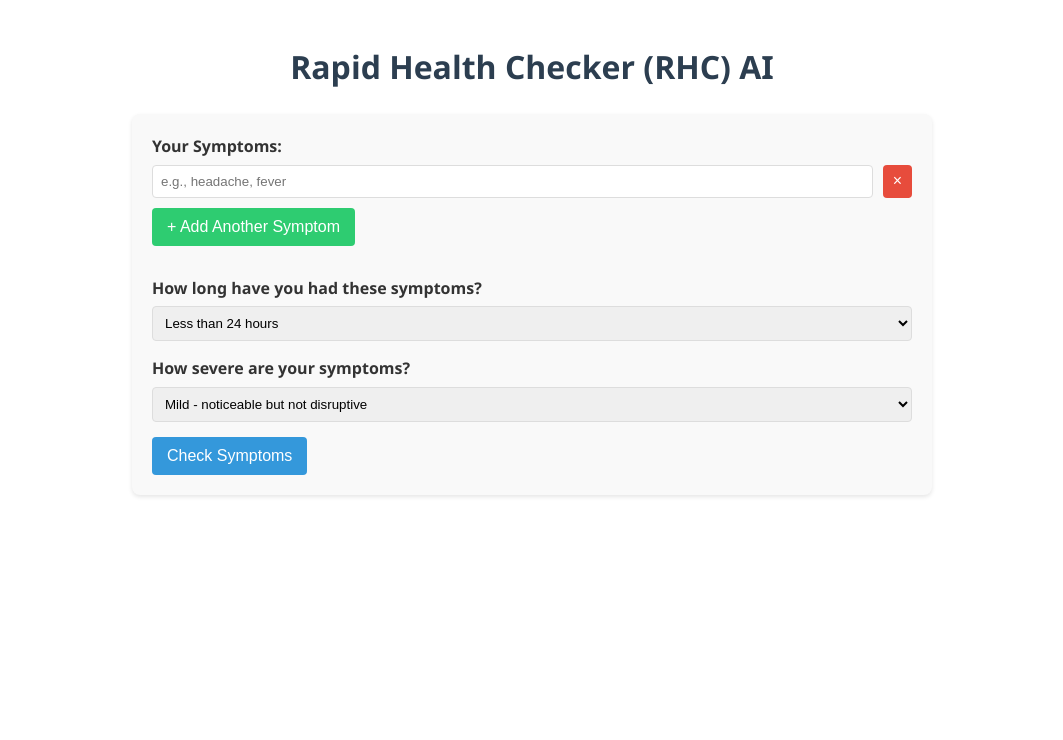
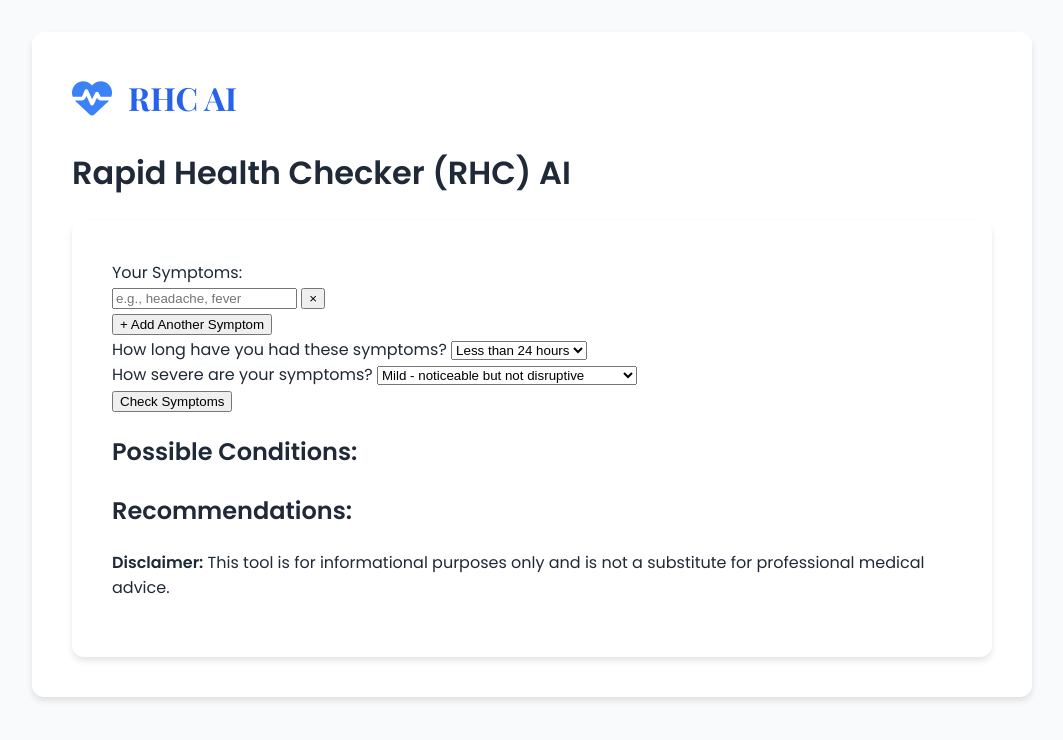
Before and after one commit to AhmedJasim87/rhc_ai, a Flask app: page / in a window 1280 px wide. Shown: the top 740 px of the page, without its empty margins (108-1171 px from the left). Run offline with Flask 3, Linux system fonts and the light colour scheme.

Commit message:
Update index.html

```diff
--- a/templates/index.html
+++ b/templates/index.html
@@ -3,78 +3,77 @@
 <head>
     <meta charset="UTF-8">
     <meta name="viewport" content="width=device-width, initial-scale=1.0">
-    <title>Rapid Health Checker (RHC) AI</title>
+    <title>RHC AI | Medical Symptom Checker</title>
+    <link href="https://fonts.googleapis.com/css2?family=Poppins:wght@300;400;600&family=Playfair+Display:wght@700&display=swap" rel="stylesheet">
+    <link rel="stylesheet" href="https://cdnjs.cloudflare.com/ajax/libs/font-awesome/6.4.0/css/all.min.css">
     <style>
+        :root {
+            --primary: #2563eb;
+            --secondary: #1e40af;
+            --accent: #3b82f6;
+            --text: #1f2937;
+            --light: #f9fafb;
+        }
         body {
-            font-family: 'Segoe UI', Tahoma, Geneva, Verdana, sans-serif;
+            font-family: 'Poppins', sans-serif;
             line-height: 1.6;
-            max-width: 800px;
+            color: var(--text);
+            background-color: var(--light);
+            max-width: 1000px;
             margin: 0 auto;
-            padding: 20px;
-            color: #333;
+            padding: 2rem;
         }
-        h1 {
-            color: #2c3e50;
-            text-align: center;
+        .logo-container {
+            display: flex;
+            align-items: center;
+            margin-bottom: 1.5rem;
+        }
+        .logo-icon {
+            color: var(--accent);
+            font-size: 2.5rem;
+            margin-right: 1rem;
+        }
+        .logo-text {
+            font-family: 'Playfair Display', serif;
+            font-size: 2rem;
+            color: var(--primary);
+            font-weight: 700;
         }
         .container {
-            background-color: #f9f9f9;
-            border-radius: 8px;
-            padding: 20px;
-            box-shadow: 0 2px 4px rgba(0,0,0,0.1);
+            background: white;
+            border-radius: 12px;
+            padding: 2.5rem;
+            box-shadow: 0 4px 6px rgba(0,0,0,0.1);
         }
-        .form-group {
-            margin-bottom: 15px;
-        }
-        label {
-            display: block;
-            margin-bottom: 5px;
-            font-weight: bold;
-        }
-        select, input {
-            width: 100%;
-            padding: 8px;
-            border: 1px solid #ddd;
-            border-radius: 4px;
-        }
-        button {
-            background-color: #3498db;
+        .btn {
+            background: var(--primary);
             color: white;
             border: none;
-            padding: 10px 15px;
-            border-radius: 4px;
+            padding: 0.8rem 1.5rem;
+            border-radius: 8px;
+            font-weight: 600;
             cursor: pointer;
-            font-size: 16px;
+            transition: all 0.3s;
         }
-        button:hover {
-            background-color: #2980b9;
+        .btn:hover {
+            background: var(--secondary);
+            transform: translateY(-2px);
         }
-        #results {
-            margin-top: 20px;
-            padding: 15px;
-            border-radius: 4px;
-            background-color: #e8f4fc;
-            display: none;
-        }
-        .symptom-item {
-            display: flex;
-            margin-bottom: 10px;
-        }
-        .symptom-item input {
-            flex-grow: 1;
-            margin-right: 10px;
-        }
-        .remove-btn {
-            background-color: #e74c3c;
-            padding: 5px 10px;
-        }
-        #add-symptom {
-            background-color: #2ecc71;
-            margin-bottom: 15px;
+        footer {
+            margin-top: 2rem;
+            text-align: center;
+            color: #64748b;
+            font-size: 0.9rem;
         }
     </style>
 </head>
 <body>
+    <div class="container">
+        <div class="logo-container">
+            <i class="fas fa-heartbeat logo-icon"></i>
+            <div class="logo-text">RHC AI</div>
+        </div>
+
     <h1>Rapid Health Checker (RHC) AI</h1>
     <div class="container">
         <div class="form-group">
```
